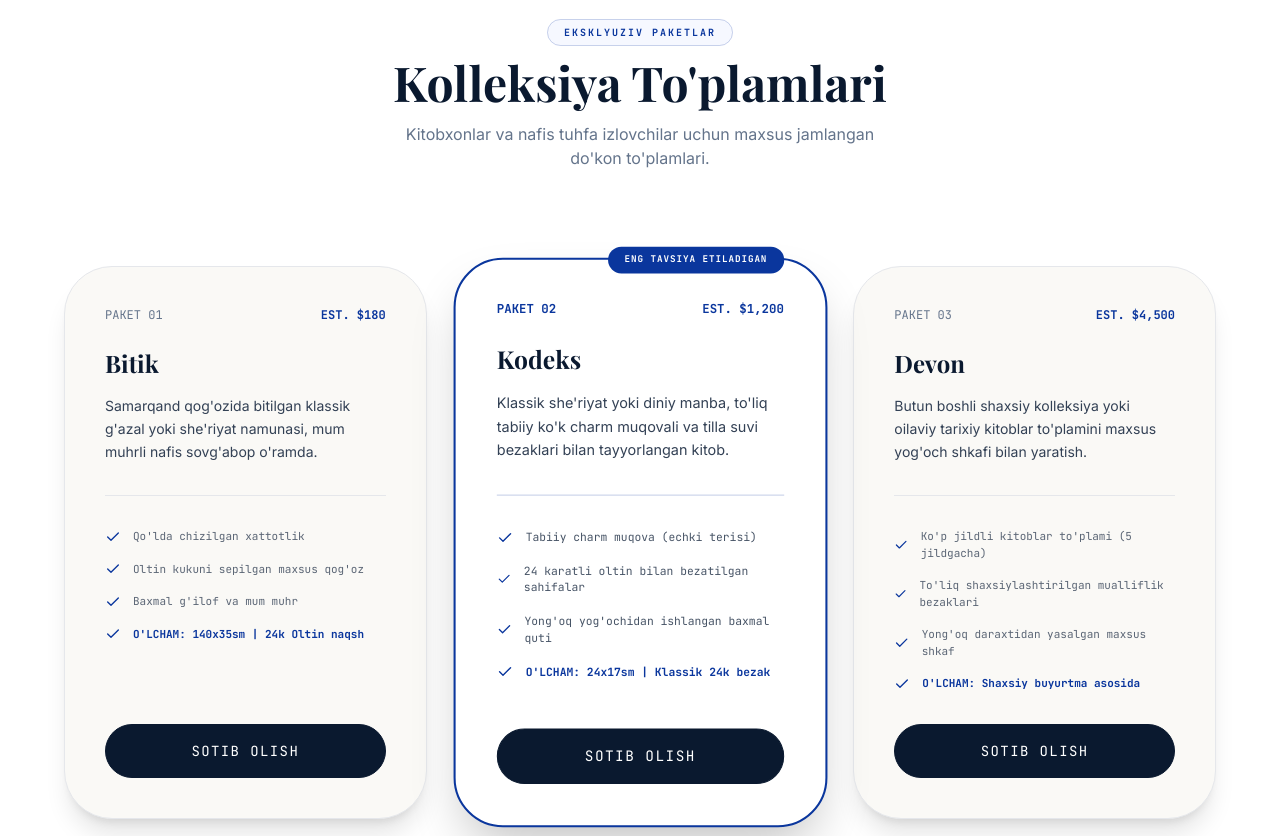
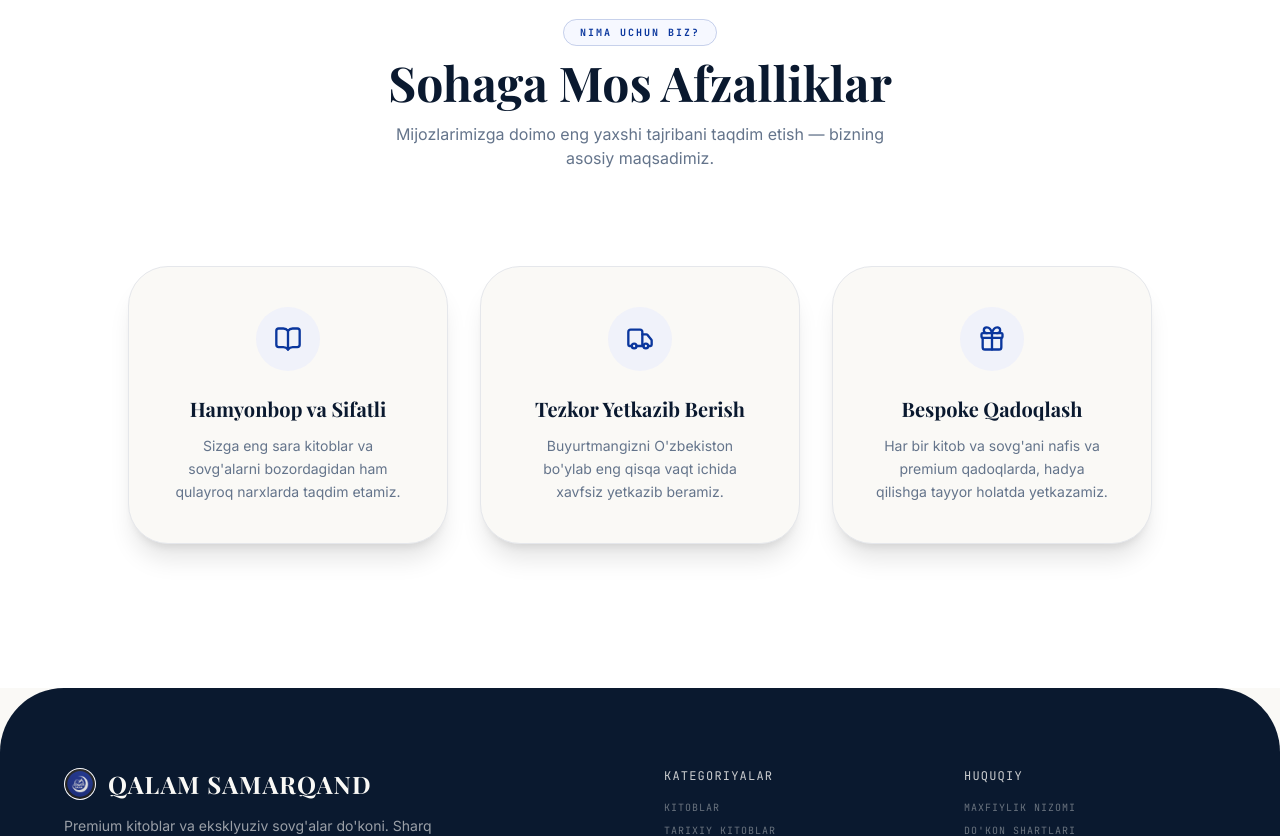
Before and after one commit to abdullohabdulloh1001-arch/ottoman_abdulloh, a React (Vite) app: page / in a window 1280 px wide. Shown: the part 5320-6156 px from the top of the page. Built offline with nearby package versions, Linux system fonts and the light colour scheme; a web font is replaced by a local one.

Commit message:
refactor: replace pricing tiers with store features grid, add Diniy modal, upgrade Telegram links

```diff
--- a/src/App.jsx
+++ b/src/App.jsx
@@ -20,7 +20,8 @@ import {
   Gift,
   Book,
   Heart,
-  MapPin
+  MapPin,
+  Truck
 } from 'lucide-react';
 
 // Register GSAP plugins
@@ -757,101 +758,57 @@ export default function App() {
         </div>
       </section>
 
-      {/* DETAILED PRICE / PACKAGE TIERS */}
-      <section id="collections" className="py-24 md:py-36 px-6 md:px-12 max-w-7xl mx-auto bg-white border-t border-royalBorder relative z-20">
+      {/* STORE FEATURES GRID */}
+      <section id="afzalliklar" className="py-24 md:py-36 px-6 md:px-12 bg-white border-t border-royalBorder relative z-20">
+        <div className="max-w-6xl mx-auto">
           <div className="text-center mb-16 md:mb-24">
             <span className="font-mono text-[10px] tracking-[0.2em] uppercase text-royalBlue border border-royalBlue/20 rounded-full px-4 py-1.5 bg-royalBlueLight/30 font-bold">
-            Eksklyuziv Paketlar
+              Nima Uchun Biz?
             </span>
             <h2 className="text-3xl md:text-5xl font-bold font-serif text-navyBlue mt-4">
-            Kolleksiya To'plamlari
+              Sohaga Mos Afzalliklar
             </h2>
             <p className="text-sm md:text-base text-slateMuted max-w-lg mx-auto mt-4 leading-relaxed font-light">
-            Kitobxonlar va nafis tuhfa izlovchilar uchun maxsus jamlangan do'kon to'plamlari.
+              Mijozlarimizga doimo eng yaxshi tajribani taqdim etish — bizning asosiy maqsadimiz.
             </p>
           </div>
 
-        <div className="grid grid-cols-1 lg:grid-cols-3 gap-8 items-stretch max-w-6xl mx-auto">
+          <div className="grid grid-cols-1 md:grid-cols-3 gap-8 max-w-5xl mx-auto">
 
-          {/* Tier 1: Bitik */}
-          <div className="bg-royalBg border border-royalBorder rounded-6xl p-8 md:p-10 flex flex-col justify-between hover:border-royalBlue/20 transition-all duration-500 shadow-xl">
-            <div>
-              <div className="flex justify-between items-center mb-6">
-                <span className="font-mono text-xs text-slateMuted">PAKET 01</span>
-                <span className="font-mono text-xs text-royalBlue font-bold">EST. $180</span>
+            {/* Feature 1: Hamyonbop va Sifatli */}
+            <div className="bg-royalBg border border-royalBorder rounded-5xl p-8 md:p-10 text-center hover:border-royalBlue/20 hover:shadow-2xl transition-all duration-500 shadow-xl group">
+              <div className="w-16 h-16 mx-auto mb-6 bg-royalBlueLight/40 rounded-full flex items-center justify-center group-hover:bg-royalBlue/10 transition-colors duration-300">
+                <BookOpen className="w-7 h-7 text-royalBlue" />
               </div>
-              <h3 className="text-2xl font-serif text-navyBlue font-bold mb-4">Bitik</h3>
-              <p className="text-sm text-slateDark leading-relaxed font-light mb-8">
-                Samarqand qog'ozida bitilgan klassik g'azal yoki she'riyat namunasi, mum muhrli nafis sovg'abop o'ramda.
+              <h3 className="text-xl font-serif font-bold text-navyBlue mb-3">Hamyonbop va Sifatli</h3>
+              <p className="text-sm text-slateMuted font-light leading-relaxed">
+                Sizga eng sara kitoblar va sovg'alarni bozordagidan ham qulayroq narxlarda taqdim etamiz.
               </p>
-
-              <ul className="space-y-4 font-mono text-[11px] text-slateDark/80 mb-8 border-t border-royalBorder pt-8">
-                <li className="flex items-center gap-3"><Check className="w-4 h-4 text-royalBlue" /> Qo'lda chizilgan xattotlik</li>
-                <li className="flex items-center gap-3"><Check className="w-4 h-4 text-royalBlue" /> Oltin kukuni sepilgan maxsus qog'oz</li>
-                <li className="flex items-center gap-3"><Check className="w-4 h-4 text-royalBlue" /> Baxmal g'ilof va mum muhr</li>
-                <li className="flex items-center gap-3 text-royalBlue font-semibold"><Check className="w-4 h-4 text-royalBlue" /> O'LCHAM: 140x35sm | 24k Oltin naqsh</li>
-              </ul>
             </div>
 
-            <MagneticButton variant="dark" className="w-full bg-navyBlue text-white" onClick={handleTelegramRedirect}>
-              Sotib Olish
-            </MagneticButton>
+            {/* Feature 2: Tezkor Yetkazib Berish */}
+            <div className="bg-royalBg border border-royalBorder rounded-5xl p-8 md:p-10 text-center hover:border-royalBlue/20 hover:shadow-2xl transition-all duration-500 shadow-xl group">
+              <div className="w-16 h-16 mx-auto mb-6 bg-royalBlueLight/40 rounded-full flex items-center justify-center group-hover:bg-royalBlue/10 transition-colors duration-300">
+                <Truck className="w-7 h-7 text-royalBlue" />
+              </div>
+              <h3 className="text-xl font-serif font-bold text-navyBlue mb-3">Tezkor Yetkazib Berish</h3>
+              <p className="text-sm text-slateMuted font-light leading-relaxed">
+                Buyurtmangizni O'zbekiston bo'ylab eng qisqa vaqt ichida xavfsiz yetkazib beramiz.
+              </p>
             </div>
 
-          {/* Tier 2: Kodeks (Highlighted) */}
-          <div className="bg-white border-2 border-royalBlue rounded-6xl p-8 md:p-10 flex flex-col justify-between scale-100 lg:scale-[1.03] transition-all duration-500 shadow-2xl relative z-10">
-            <div className="absolute top-0 right-10 -translate-y-1/2 bg-royalBlue text-white font-mono text-[9px] tracking-widest uppercase font-bold px-4 py-1.5 rounded-full">
-              ENG TAVSIYA ETILADIGAN
+            {/* Feature 3: Bespoke Qadoqlash */}
+            <div className="bg-royalBg border border-royalBorder rounded-5xl p-8 md:p-10 text-center hover:border-royalBlue/20 hover:shadow-2xl transition-all duration-500 shadow-xl group">
+              <div className="w-16 h-16 mx-auto mb-6 bg-royalBlueLight/40 rounded-full flex items-center justify-center group-hover:bg-royalBlue/10 transition-colors duration-300">
+                <Gift className="w-7 h-7 text-royalBlue" />
+              </div>
+              <h3 className="text-xl font-serif font-bold text-navyBlue mb-3">Bespoke Qadoqlash</h3>
+              <p className="text-sm text-slateMuted font-light leading-relaxed">
+                Har bir kitob va sovg'ani nafis va premium qadoqlarda, hadya qilishga tayyor holatda yetkazamiz.
+              </p>
             </div>
 
-            <div>
-              <div className="flex justify-between items-center mb-6">
-                <span className="font-mono text-xs text-royalBlue font-bold">PAKET 02</span>
-                <span className="font-mono text-xs text-royalBlue font-bold">EST. $1,200</span>
           </div>
-              <h3 className="text-2xl font-serif text-navyBlue font-bold mb-4">Kodeks</h3>
-              <p className="text-sm text-slateDark leading-relaxed font-light mb-8">
-                Klassik she'riyat yoki diniy manba, to'liq tabiiy ko'k charm muqovali va tilla suvi bezaklari bilan tayyorlangan kitob.
-              </p>
-
-              <ul className="space-y-4 font-mono text-[11px] text-slateDark/90 mb-8 border-t border-royalBlue/20 pt-8">
-                <li className="flex items-center gap-3"><Check className="w-4 h-4 text-royalBlue" /> Tabiiy charm muqova (echki terisi)</li>
-                <li className="flex items-center gap-3"><Check className="w-4 h-4 text-royalBlue" /> 24 karatli oltin bilan bezatilgan sahifalar</li>
-                <li className="flex items-center gap-3"><Check className="w-4 h-4 text-royalBlue" /> Yong'oq yog'ochidan ishlangan baxmal quti</li>
-                <li className="flex items-center gap-3 text-royalBlue font-semibold"><Check className="w-4 h-4 text-royalBlue" /> O'LCHAM: 24x17sm | Klassik 24k bezak</li>
-              </ul>
-            </div>
-
-            <MagneticButton variant="dark" className="w-full bg-navyBlue border-navyBlue text-white hover:bg-royalBlue" onClick={handleTelegramRedirect}>
-              Sotib Olish
-            </MagneticButton>
-          </div>
-
-          {/* Tier 3: Devon */}
-          <div className="bg-royalBg border border-royalBorder rounded-6xl p-8 md:p-10 flex flex-col justify-between hover:border-royalBlue/20 transition-all duration-500 shadow-xl">
-            <div>
-              <div className="flex justify-between items-center mb-6">
-                <span className="font-mono text-xs text-slateMuted">PAKET 03</span>
-                <span className="font-mono text-xs text-royalBlue font-bold">EST. $4,500</span>
-              </div>
-              <h3 className="text-2xl font-serif text-navyBlue font-bold mb-4">Devon</h3>
-              <p className="text-sm text-slateDark leading-relaxed font-light mb-8">
-                Butun boshli shaxsiy kolleksiya yoki oilaviy tarixiy kitoblar to'plamini maxsus yog'och shkafi bilan yaratish.
-              </p>
-
-              <ul className="space-y-4 font-mono text-[11px] text-slateDark/80 mb-8 border-t border-royalBorder pt-8">
-                <li className="flex items-center gap-3"><Check className="w-4 h-4 text-royalBlue" /> Ko'p jildli kitoblar to'plami (5 jildgacha)</li>
-                <li className="flex items-center gap-3"><Check className="w-4 h-4 text-royalBlue" /> To'liq shaxsiylashtirilgan mualliflik bezaklari</li>
-                <li className="flex items-center gap-3"><Check className="w-4 h-4 text-royalBlue" /> Yong'oq daraxtidan yasalgan maxsus shkaf</li>
-                <li className="flex items-center gap-3 text-royalBlue font-semibold"><Check className="w-4 h-4 text-royalBlue" /> O'LCHAM: Shaxsiy buyurtma asosida</li>
-              </ul>
-            </div>
-
-            <MagneticButton variant="dark" className="w-full bg-navyBlue text-white" onClick={handleTelegramRedirect}>
-              Sotib Olish
-            </MagneticButton>
-          </div>
-
         </div>
       </section>
 
```
Lines whose indentation alone changed are shown as unchanged.
